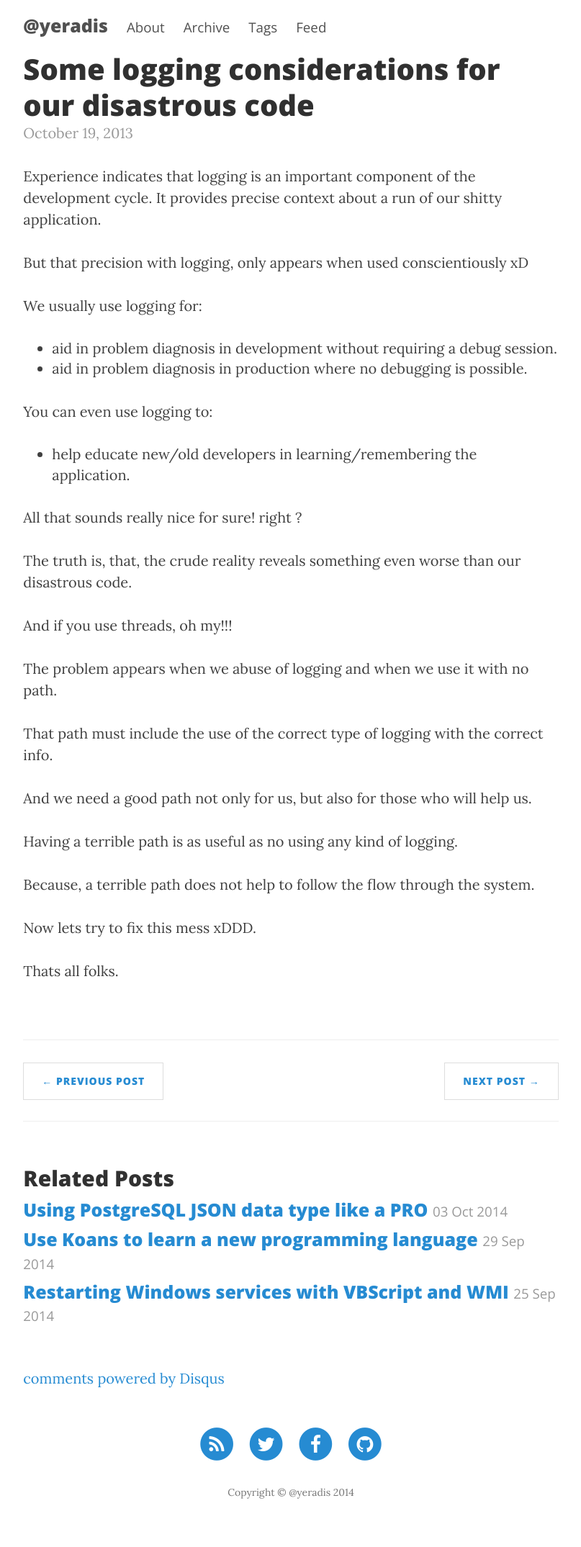
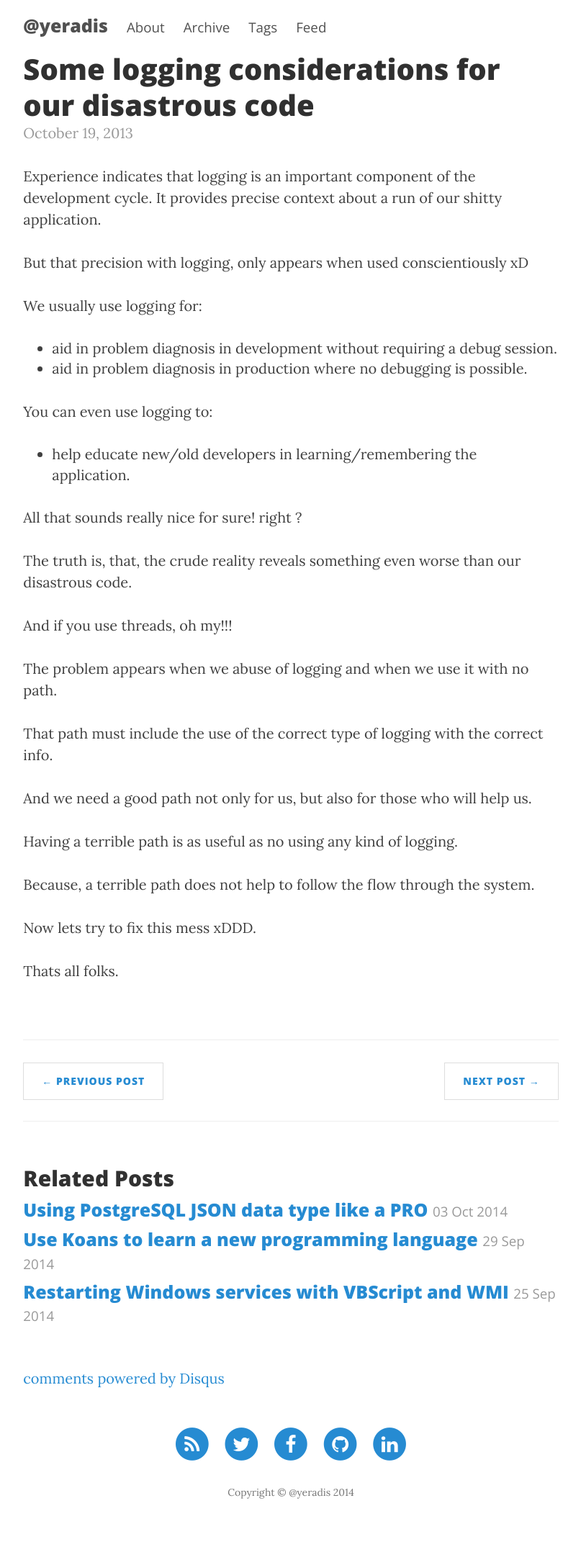
Before and after one commit to yeradis/yeradis.github.io, a Jekyll site: the page built from _posts/2013-10-19-Some-logging-considerations-for-our-disastrous-code.md, in a window 1280 px wide. Shown: the whole page at 72% size, without its empty margins (236-1043 px from the left). Built offline with Jekyll 4.4.1, drawn with Linux system fonts in a browser that asks for light colours; nearby versions of some CDN libraries; Markdown is read by kramdown in place of the engine named in the settings; a script that is not in the unit is left out; comment, search, counter and statistics services are not loaded.

Commit message:
linkedin at the footer

```diff
--- a/_includes/footer.html
+++ b/_includes/footer.html
@@ -41,6 +41,16 @@
                         </a>
                     </li>
                     {% endif %}
+                    {% if site.author.linkedin %}
+                    <li>
+                        <a href="http://www.linkedin.com/in/{{ site.author.linkedin }}">
+                            <span class="fa-stack fa-lg">
+                                <i class="fa fa-circle fa-stack-2x"></i>
+                                <i class="fa fa-linkedin fa-stack-1x fa-inverse"></i>
+                            </span>
+                        </a>
+                    </li>
+                    {% endif %}
                 </ul>
                 <p class="copyright text-muted">Copyright &copy; {{ site.title }} {{ site.time | date: '%Y' }}</p>
             </div>
```
